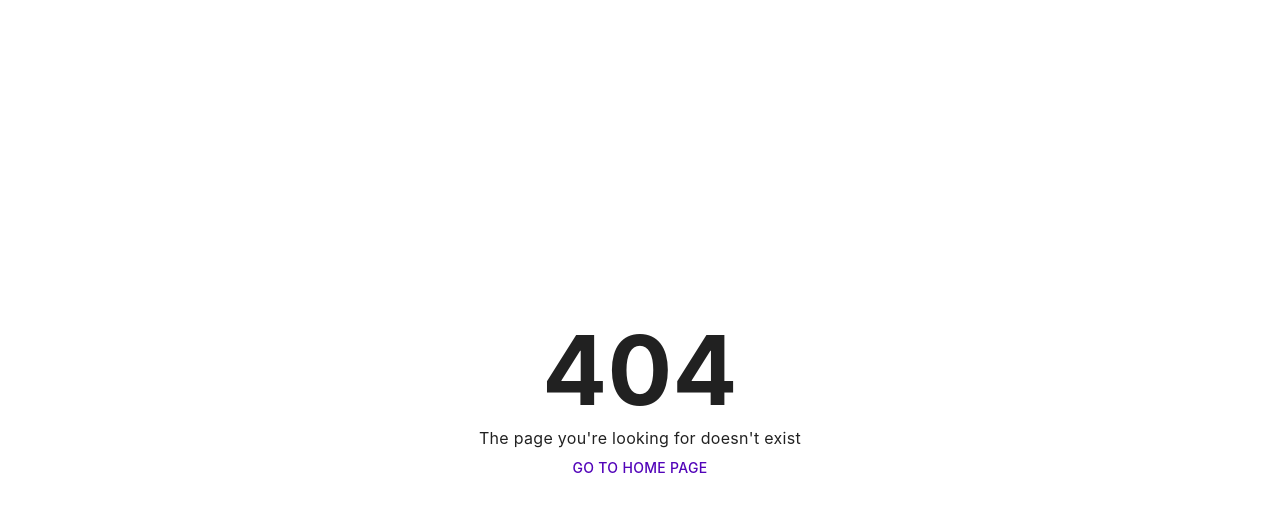
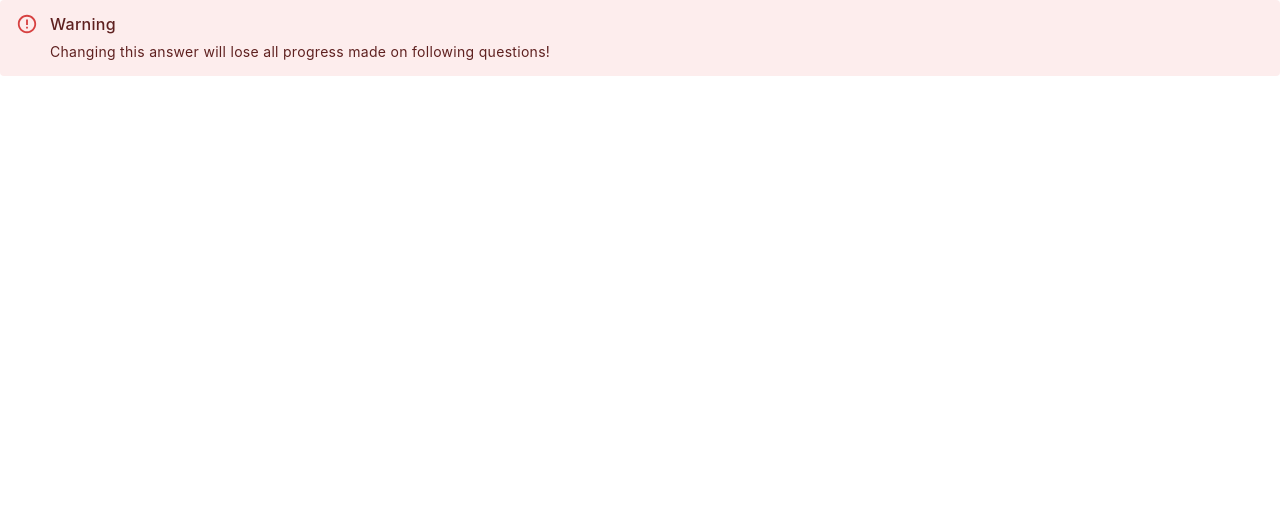
Before and after one commit to hack4impact-upenn/asap-f22, a React (Create React App) app in the folder client/: page /popupwarning in a window 1280 px wide. Before the commit this address had no page. Shown: the top 512 px of the page. Built offline with nearby package versions, Linux system fonts and the light colour scheme; a web font is replaced by a local one.

Commit message:
popup warning component done

```diff
--- a/client/src/App.tsx
+++ b/client/src/App.tsx
@@ -20,6 +20,7 @@ import RegisterPage from './Authentication/RegisterPage';
 import LoginPage from './Authentication/LoginPage';
 import EmailResetPasswordPage from './Authentication/EmailResetPasswordPage';
 import ResetPasswordPage from './Authentication/ResetPasswordPage';
+import PopupWarning from './components/PopupWarning';
 
 function App() {
   return (
@@ -64,6 +65,8 @@ function App() {
                   <Route path="*" element={<NotFoundPage />} />
 
                   <Route path="/home" element={<HomePage />} />
+
+                  <Route path="popupwarning" element={<PopupWarning />} />
                 </Routes>
               </CssBaseline>
             </ThemeProvider>
--- /dev/null
+++ b/client/src/components/PopupWarning.tsx
@@ -0,0 +1,11 @@
+import React from 'react';
+import { Alert, AlertTitle } from '@mui/material';
+
+export default function PopupWarning() {
+  return (
+    <Alert severity="error">
+      <AlertTitle>Warning</AlertTitle>
+      Changing this answer will lose all progress made on following questions!
+    </Alert>
+  );
+}
```
